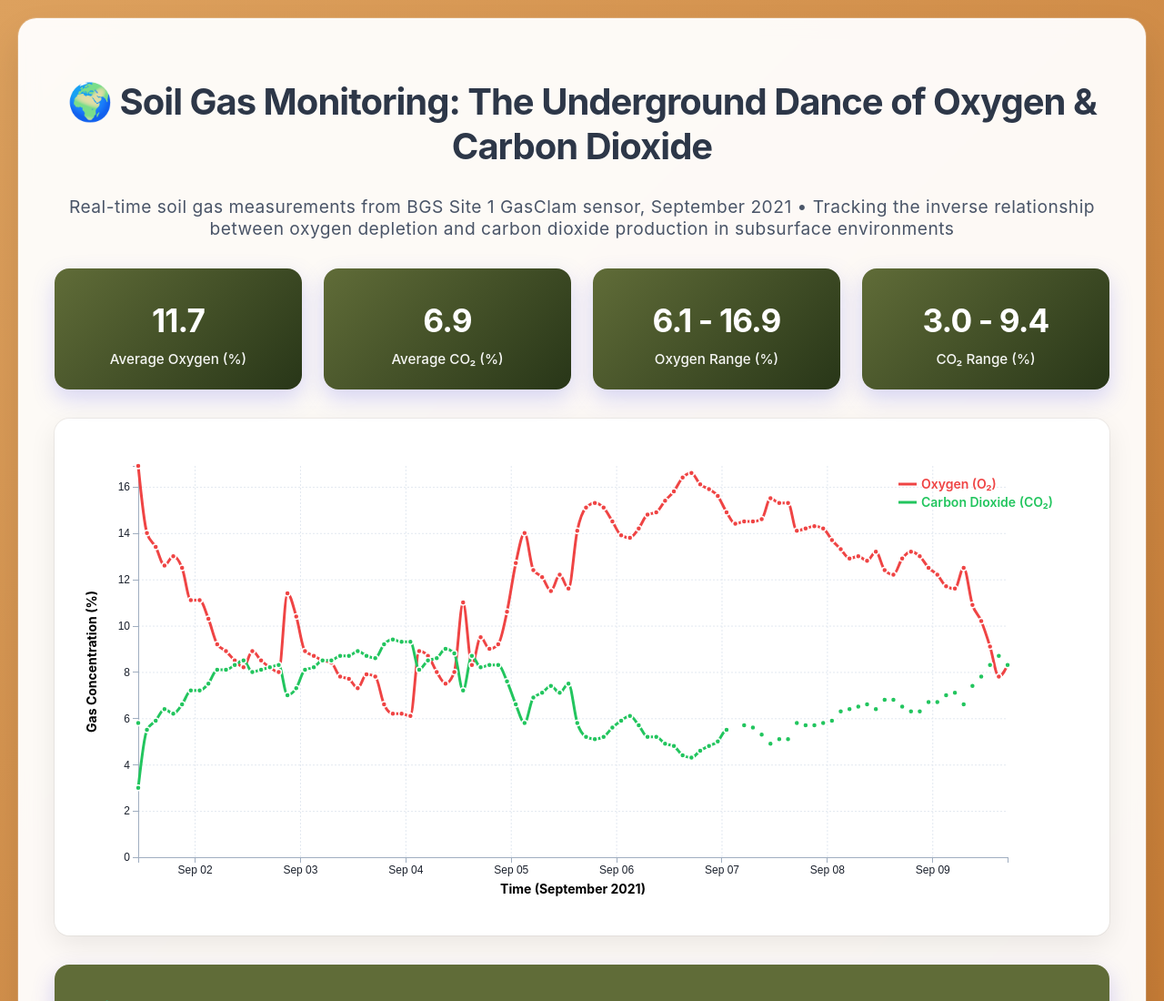
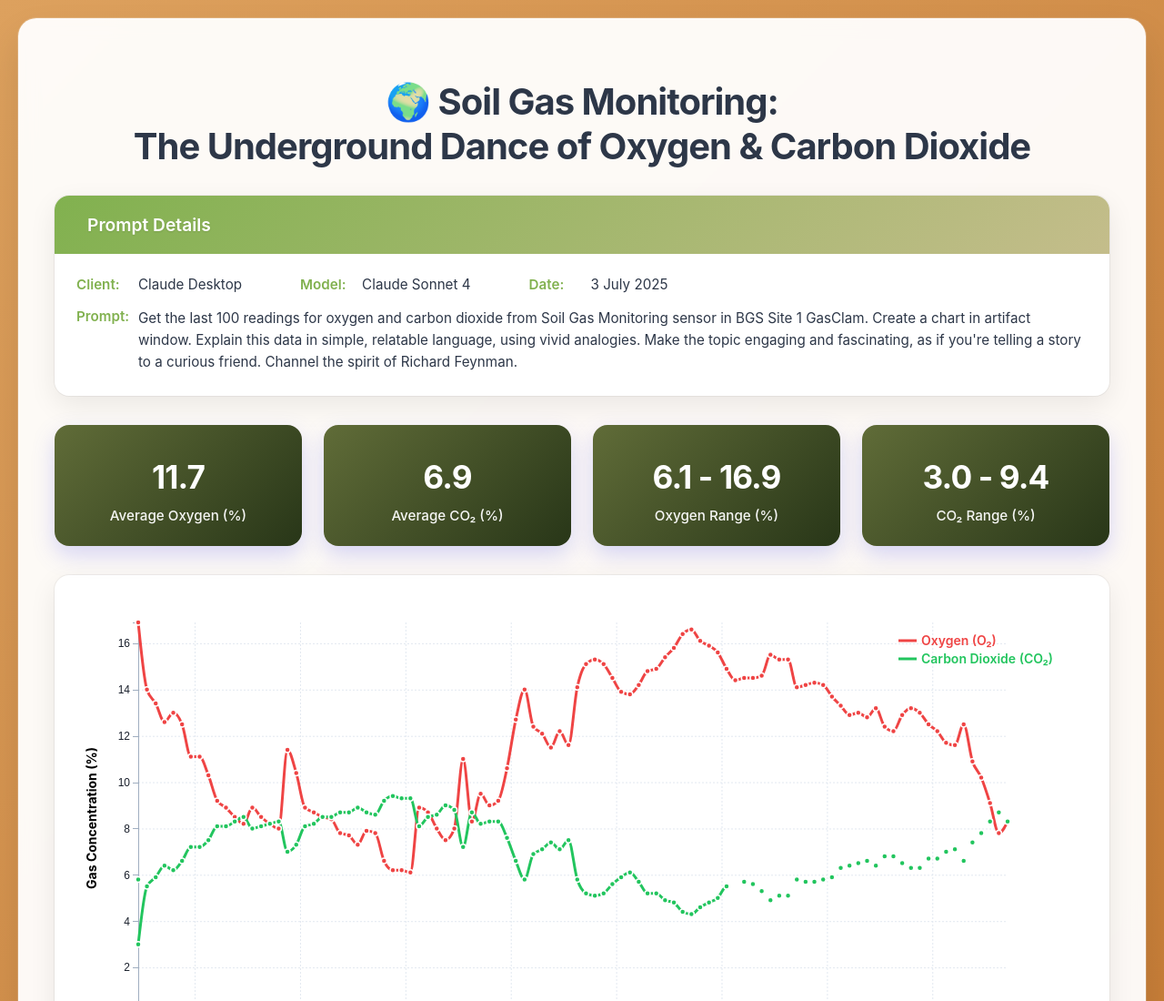
Before and after one commit to pouliens/LLM-Prompt-Improver, a plain HTML site: page artifacts/gas_monitoring_visualisation.html in a window 1280 px wide. Shown: the top 1100 px of the page at 91% size. Drawn offline with nearby package versions, Linux system fonts and the light colour scheme.

Commit message:
added prompt details

```diff
--- a/artifacts/gas_monitoring_visualisation.html
+++ b/artifacts/gas_monitoring_visualisation.html
@@ -41,6 +41,97 @@
             letter-spacing: -0.025em;
             text-shadow: none;
         }
+
+        /* Artifact Context Section */
+        .artifact-context-section {
+            margin-bottom: 32px;
+        }
+
+        .context-card {
+            background: white;
+            border-radius: 16px;
+            box-shadow: 0 10px 30px rgba(0,0,0,0.08), 0 0 0 1px rgba(0,0,0,0.05);
+            overflow: hidden;
+            /* border-left: 4px solid var(--color-green); */
+        }
+
+        .context-header {
+            background: linear-gradient(135deg, var(--color-green) 0%, var(--color-sage-green) 100%);
+            color: white;
+            padding: 20px 24px;
+            display: flex;
+            align-items: center;
+            gap: 12px;
+        }
+
+        .context-header i {
+            font-size: 1.2rem;
+        }
+
+        .context-header h3 {
+            margin: 0;
+            font-size: 1.2rem;
+            font-weight: 600;
+            text-shadow: 0 1px 2px rgba(0,0,0,0.1);
+        }
+
+        .context-content {
+            padding: 24px;
+        }
+
+        .context-row {
+            display: flex;
+            margin-bottom: 16px;
+            align-items: flex-start;
+            gap: 8px;
+        }
+
+        .context-row:last-child {
+            margin-bottom: 0;
+        }
+
+        .context-row--inline {
+            display: flex;
+            flex-wrap: wrap;
+            gap: 64px;
+            margin-bottom: 16px;
+        }
+
+        .context-item {
+            display: flex;
+            align-items: center;
+            gap: 8px;
+        }
+
+        .context-label {
+            font-weight: 600;
+            color: var(--color-green);
+            min-width: 60px;
+            flex-shrink: 0;
+            font-size: 0.95em;
+        }
+
+        .context-label--inline {
+            font-weight: 600;
+            color: var(--color-green);
+            font-size: 0.95em;
+            min-width: 60px;
+            flex-shrink: 0;
+        }
+
+        .context-value {
+            color: #2d3748;
+            line-height: 1.6;
+            flex: 1;
+            font-size: 0.95em;
+        }
+
+        .context-value--inline {
+            color: #2d3748;
+            font-size: 0.95em;
+            white-space: nowrap;
+        }
+
         .feynman-explanation {
             color: white;
             padding: 32px;
@@ -166,12 +257,42 @@
 </head>
 <body>
     <div class="container">
-        <h1>🌍 Soil Gas Monitoring: The Underground Dance of Oxygen & Carbon Dioxide</h1>
+        <h1>🌍 Soil Gas Monitoring: <br>The Underground Dance of Oxygen & Carbon Dioxide</h1>
 
-        <p style="text-align: center; font-size: 1.2em; color: #4a5568; margin-bottom: 30px; font-weight: 400; letter-spacing: 0.025em;">
+
+        <section class="artifact-context-section">
+            <div class="context-card">
+                <div class="context-header">
+                    <i class="fas fa-info-circle"></i>
+                    <h3>Prompt Details</h3>
+                </div>
+                <div class="context-content">
+                    <div class="context-row--inline">
+                        <div class="context-item">
+                            <span class="context-label--inline">Client:</span>
+                            <span class="context-value--inline">Claude Desktop</span>
+                        </div>
+                        <div class="context-item">
+                            <span class="context-label--inline">Model:</span>
+                            <span class="context-value--inline">Claude Sonnet 4</span>
+                        </div>
+                        <div class="context-item">
+                            <span class="context-label--inline">Date:</span>
+                            <span class="context-value--inline">3 July 2025</span>
+                        </div>
+                    </div>
+                    <div class="context-row">
+                        <span class="context-label">Prompt:</span>
+                        <span class="context-value">Get the last 100 readings for oxygen and carbon dioxide from Soil Gas Monitoring sensor in BGS Site 1 GasClam. Create a chart in artifact window. Explain this data in simple, relatable language, using vivid analogies. Make the topic engaging and fascinating, as if you're telling a story to a curious friend. Channel the spirit of Richard Feynman.</span>
+                    </div>
+                </div>
+            </div>
+        </section>
+
+        <!-- <p style="text-align: center; font-size: 1.2em; color: #4a5568; margin-bottom: 30px; font-weight: 400; letter-spacing: 0.025em;">
             Real-time soil gas measurements from BGS Site 1 GasClam sensor, September 2021 •
             Tracking the inverse relationship between oxygen depletion and carbon dioxide production in subsurface environments
-        </p>
+        </p> -->
 
         <div class="stats-grid">
             <div class="stat-card">
```
